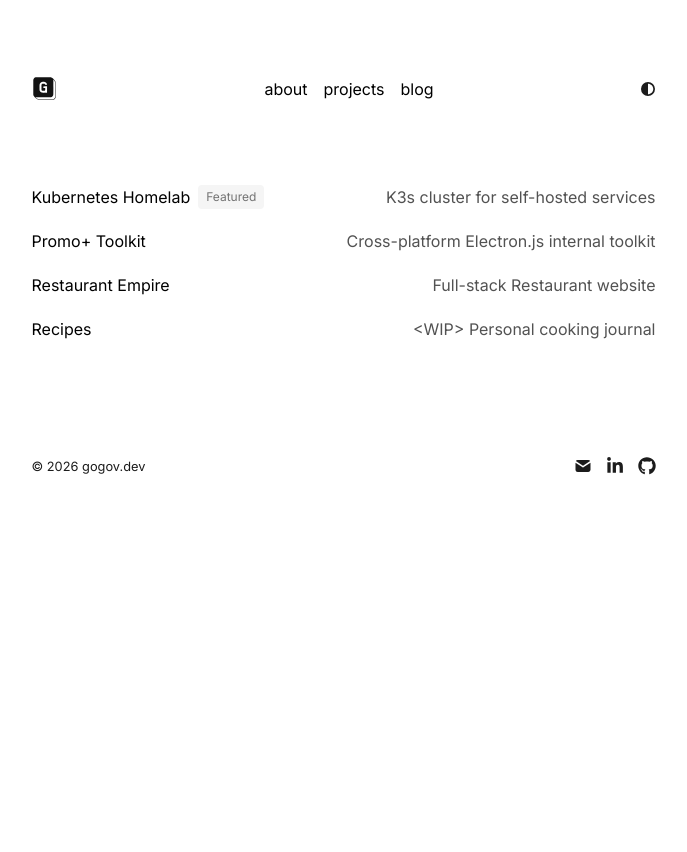
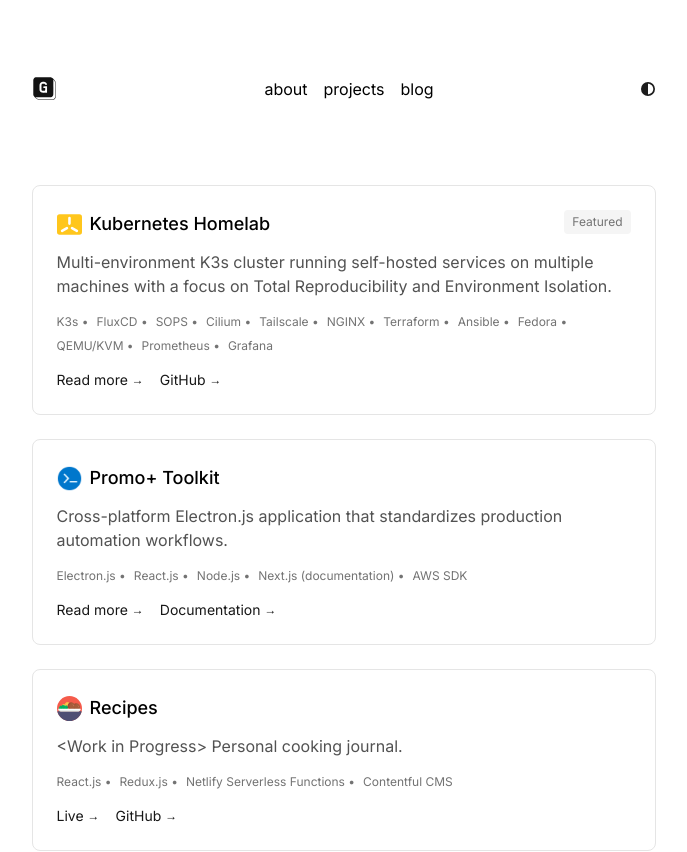
Before and after one commit to kristiangogov/gogov-dev, a Next.js app: page /projects in a window 1280 px wide. Shown: the top 852 px of the page, without its empty margins (289-976 px from the left). Before the commit the page ends 800 px from the top, so only its background shows below. Built offline with nearby package versions, Linux system fonts and the light colour scheme.

Commit message:
rework projects

```diff
--- a/app/about/page.tsx
+++ b/app/about/page.tsx
@@ -11,15 +11,16 @@ export default async function About() {
     <article className="prose prose-neutral dark:prose-invert max-w-none">
       {/* Sub-header: No italics, just clean metadata style */}
       <p className="text-neutral-500 dark:text-neutral-400 mb-8">
-    I love automating stuff, because life's too short to click buttons and repeat steps. If you'll excuse me, I'll go get coffee now! ☕
+        I love automating stuff, because life's too short to click buttons and
+        repeat steps. If you'll excuse me, I'll go get coffee now! ☕
       </p>
 
       <section className="space-y-8">
         <p>
-      I'm a DevOps / CloudOps Engineer at The Coca-Cola Company. I build tools
-      that translate complex infrastructure requirements into safe, repeatable,
-      and automated workflows, focusing on reducing operational risk and
-      replacing manual CLI friction with standardized platforms.
+          I'm a DevOps / CloudOps Engineer at The Coca-Cola Company. I build
+          tools that translate complex infrastructure requirements into safe,
+          repeatable, and automated workflows, focusing on reducing operational
+          risk and replacing manual CLI friction with standardized platforms.
         </p>
 
         <div className="space-y-6">
@@ -29,21 +30,52 @@ export default async function About() {
           {/* List with no indentation and no bullets */}
           <div className="space-y-4">
             <div className="flex flex-col">
-          <span className="text-neutral-900 dark:text-neutral-100 font-medium">Production Automation</span>
-          <span className="text-neutral-500">Developing an internal operations toolkit to standardize workflows for global teams.</span>
+              <span className="text-neutral-900 dark:text-neutral-100 font-medium">
+                Production Automation
+              </span>
+              <span className="text-neutral-500">
+                Developing an internal operations toolkit to standardize
+                workflows across globally distributed operations teams.
+              </span>
             </div>
             <div className="flex flex-col">
-          <span className="text-neutral-900 dark:text-neutral-100 font-medium">The Lab</span>
-          <span className="text-neutral-500">Managing a multi-stage Kubernetes environment to refine GitOps patterns with Terraform and FluxCD.</span>
+              <span className="text-neutral-900 dark:text-neutral-100 font-medium">
+                The Kubernetes Lab
+              </span>
+              <span className="text-neutral-500">
+                {" "}
+                End-to-end reproducible, multi-stage K3s homelab with FluxCD,
+                Terraform libvirt, and Ansible, featuring Cilium networking,
+                SOPS secrets, NGINX reverse proxy etc.
+              </span>
             </div>
           </div>
         </div>
 
         {/* Footer links */}
         <p className="pt-6 border-t border-neutral-200 dark:border-neutral-800 text-sm text-neutral-500">
-      Read more on my <Link href="/blog" className="text-neutral-900 dark:text-neutral-100 underline underline-offset-4">blog</Link>,
-      view my history on <Link href="https://www.linkedin.com/in/kristiangogov/" className="text-neutral-900 dark:text-neutral-100 underline underline-offset-4">LinkedIn</Link>,
-      or explore the lab on <Link href="https://github.com/kristiangogov" className="text-neutral-900 dark:text-neutral-100 underline underline-offset-4">GitHub</Link>.
+          Read more on my{" "}
+          <Link
+            href="/blog"
+            className="text-neutral-900 dark:text-neutral-100 underline underline-offset-4"
+          >
+            Blog
+          </Link>
+          , view my history on{" "}
+          <Link
+            href="https://www.linkedin.com/in/kristiangogov/"
+            className="text-neutral-900 dark:text-neutral-100 underline underline-offset-4"
+          >
+            LinkedIn
+          </Link>
+          , or explore the lab on{" "}
+          <Link
+            href="https://github.com/kristiangogov"
+            className="text-neutral-900 dark:text-neutral-100 underline underline-offset-4"
+          >
+            GitHub
+          </Link>
+          .
         </p>
       </section>
     </article>
--- /dev/null
+++ b/app/components/project.tsx
@@ -0,0 +1,65 @@
+import Image from "next/image";
+import Link from "next/link";
+
+export function Project({ project }) {
+  return (
+    <div
+      key={project.title}
+      className="w-full max-w-2xl p-6 border border-neutral-200 dark:border-neutral-800 rounded-lg hover:border-neutral-300 dark:hover:border-neutral-700 transition-colors"
+    >
+      {/* Header */}
+      <div className="flex items-start justify-between mb-3">
+        <h3 className="flex items-center text-lg font-semibold gap-2">
+          {project.image ? (
+            <Image
+              src={project.image.src}
+              alt={project.image.alt}
+              width={project.image.width}
+              height={project.image.height}
+              priority
+              className="self-center"
+            />
+          ) : null}
+
+          {project.title}
+        </h3>
+
+        {project.featured && (
+          <span className="text-xs text-neutral-500 dark:text-neutral-400 bg-neutral-100 dark:bg-neutral-800 px-2 py-1 rounded">
+            Featured
+          </span>
+        )}
+      </div>
+
+      {/* Description */}
+      <p className="text-neutral-600 dark:text-neutral-400 mb-4">
+        {project.description}
+      </p>
+
+      {/* Tech stack */}
+      <div className="flex flex-wrap gap-2 mb-4 text-xs text-neutral-500 dark:text-neutral-400">
+        {project.stack.map((tech, index) => (
+          <span key={tech}>
+            {tech}
+            {index < project.stack.length - 1 && " •"}
+          </span>
+        ))}
+      </div>
+
+      {/* Links */}
+      {project.links?.length > 0 && (
+        <div className="flex gap-4">
+          {project.links.map((link) => (
+            <Link
+              key={link.href}
+              href={link.href}
+              className="text-sm text-neutral-900 dark:text-neutral-100 hover:text-neutral-600 dark:hover:text-neutral-400 transition-colors inline-flex items-center gap-1"
+            >
+              {link.label} <span className="text-xs">→</span>
+            </Link>
+          ))}
+        </div>
+      )}
+    </div>
+  );
+}
--- /dev/null
+++ b/app/lib/projects.ts
@@ -0,0 +1,114 @@
+export const projects = [
+  {
+    title: "Kubernetes Homelab",
+    featured: true,
+    image: {
+      src: "/k3s.svg",
+      alt: "logo",
+      width: 25,
+      height: 25,
+    },
+    description:
+      "Multi-environment K3s cluster running self-hosted services on multiple machines with a focus on Total Reproducibility and Environment Isolation.",
+    stack: [
+      "K3s",
+      "FluxCD",
+      "SOPS",
+      "Cilium",
+      "Tailscale",
+      "NGINX",
+      "Terraform",
+      "Ansible",
+      "Fedora",
+      "QEMU/KVM",
+      "Prometheus",
+      "Grafana",
+    ],
+    links: [
+      {
+        label: "Read more",
+        href: "/blog/homelab-initial-setup",
+      },
+      {
+        label: "GitHub",
+        href: "https://github.com/kristiangogov/homelab",
+      },
+    ],
+  },
+  {
+    title: "Promo+ Toolkit",
+    featured: false,
+    image: {
+      src: "/promo-plus-toolkit/icon.png",
+      alt: "logo",
+      width: 25,
+      height: 25,
+    },
+    description:
+      "Cross-platform Electron.js application that standardizes production automation workflows.",
+    stack: [
+      "Electron.js",
+      "React.js",
+      "Node.js",
+      "Next.js (documentation)",
+      "AWS SDK",
+    ],
+    links: [
+      {
+        label: "Read more",
+        href: "/blog/promo-toolkit",
+      },
+      {
+        label: "Documentation",
+        href: "https://promo-plus-docs.vercel.app/docs/getting-started/introduction",
+      },
+    ],
+  },
+  {
+    title: "Recipes",
+    featured: false,
+    image: {
+      src: "/recipes.svg",
+      alt: "logo",
+      width: 25,
+      height: 25,
+    },
+    description: "<Work in Progress> Personal cooking journal.",
+    stack: [
+      "React.js",
+      "Redux.js",
+      "Netlify Serverless Functions",
+      "Contentful CMS",
+    ],
+    links: [
+      {
+        label: "Live",
+        href: "https://recipes.gogov.dev/recipes",
+      },
+      {
+        label: "GitHub",
+        href: "https://github.com/kristiangogov/recipes",
+      },
+    ],
+  },
+//   {
+//     title: "Restaurant Empire",
+//     featured: false,
+//     description: "Full-stack restaurant website prototype.",
+//     stack: ["React.js", "Express.js", "Node.js", "MongoDB"],
+//     links: [
+//       {
+//         label: "Live Demo",
+//         href: "https://restaurant-empire-demo.vercel.app/",
+//       },
+//       {
+//         label: "GitHub Front-end",
+//         href: "https://github.com/kristiangogov/re_client",
+//       },
+//       {
+//         label: "GitHub API",
+//         href: "https://github.com/kristiangogov/re_server",
+//       },
+//     ],
+//   },
+];
--- a/app/page.tsx
+++ b/app/page.tsx
@@ -1,18 +1,16 @@
-import Image from "next/image";
-import Link from "next/link";
+import { projects } from "./lib/projects";
+import { Project } from "./components/project";
 
 export default function Page() {
   return (
     <section className="">
       <div className="flex flex-col my-4">
-        {/* Header Section */}
         <div className="mb-14 flex flex-col items-start">
-          {/* Name: Clean and balanced */}
+          {/* HEADER */}
           <h1 className="text-xl font-medium tracking-tight text-neutral-900 dark:text-neutral-100">
             Kristian Gogov
           </h1>
-
-          {/* The "Here is what I do" section */}
+          {/* SUBHEADER */}
           <div className="mt-2 flex flex-col gap-1 text-sm text-neutral-500 dark:text-neutral-400">
             <p>DevOps / CloudOps Engineer at The Coca-Cola Company.</p>
             <p>
@@ -27,74 +25,16 @@ export default function Page() {
               in the lab.
             </p>
           </div>
-
-
           <p className="mt-6 text-sm text-neutral-500 dark:text-neutral-400">
             Here you'll find my projects, experiments, and some technical notes.
           </p>
         </div>
-
-        <div className="w-full max-w-2xl p-6 border border-neutral-200 dark:border-neutral-800 rounded-lg hover:border-neutral-300 dark:hover:border-neutral-700 transition-colors">
-          <div className="flex items-start justify-between mb-3">
-            <h3 className="flex items-center text-lg font-semibold gap-2">
-              <Image
-                src="/k3s.svg"
-                alt="logo"
-                width={25}
-                height={25}
-                priority
-                className="self-center"
-              />
-              Kubernetes Homelab
-            </h3>
-            <span className="text-xs text-neutral-500 dark:text-neutral-400 bg-neutral-100 dark:bg-neutral-800 px-2 py-1 rounded">
-              Featured
-            </span>
-          </div>
-
-          <p className="text-neutral-600 dark:text-neutral-400 mb-4">
-            Multi-environment K3s cluster running self-hosted services on multiple machines
-            with a focus on Total Reproducibility and Environment Isolation.
-          </p>
-
-          <div className="flex flex-wrap gap-2 mb-4 text-xs text-neutral-500 dark:text-neutral-400">
-            <span>K3s</span>
-            <span>•</span>
-            <span>FluxCD</span>
-            <span>•</span>
-            <span>SOPS</span>
-            <span>•</span>
-            <span>Cilium</span>
-            <span>•</span>
-            <span>Tailscale</span>
-            <span>•</span>
-            <span>NGINX</span>
-            <span>•</span>
-            <span>Terraform</span>
-            <span>•</span>
-            <span>Ansible</span>
-            <span>•</span>
-            <span>Fedora</span>
-            <span>•</span>
-            <span>QEMU/KVM</span>
-            <span>•</span>
-            <span>Prometheus</span>
-            <span>•</span>
-            <span>Grafana</span>
-          </div>
-
-          <Link
-            href="/blog/homelab-initial-setup"
-            className="mr-4 text-sm text-neutral-900 dark:text-neutral-100 hover:text-neutral-600 dark:hover:text-neutral-400 transition-colors inline-flex items-center gap-1"
-          >
-            Read more <span className="text-xs">→</span>
-          </Link>
-          <Link
-            href="https://github.com/kristiangogov/homelab"
-            className="text-sm text-neutral-900 dark:text-neutral-100 hover:text-neutral-600 dark:hover:text-neutral-400 transition-colors inline-flex items-center gap-1"
-          >
-            GitHub <span className="text-xs">→</span>
-          </Link>
+        <div className="flex flex-col gap-6">
+          {projects
+            .filter((project) => project.featured)
+            .map((project, index) => (
+             <Project project={project} key={index}/>
+            ))}
         </div>
       </div>
     </section>
--- a/app/projects/page.tsx
+++ b/app/projects/page.tsx
@@ -1,6 +1,7 @@
 import Link from "next/link";
 import type { Metadata } from "next";
-import { projects } from "./project-data";
+import { projects } from "../lib/projects"
+import { Project } from "../components/project";
 
 export const metadata: Metadata = {
   title: "Projects",
@@ -10,29 +11,11 @@ export const metadata: Metadata = {
 export default function Projects() {
   return (
     <section>
-      <div>
-        {projects.map((project, index) => (
-          <Link
-            key={index}
-            href={project.url}
-            className="flex flex-col space-y-1 mb-5 transition-opacity duration-200 hover:opacity-80"
-            rel="noopener noreferrer"
-          >
-            <div className="w-full flex flex-col sm:flex-row justify-between items-start sm:items-center space-y-1 sm:space-y-0 sm:space-x-2">
-              <div className="flex items-center gap-2">
-                <h2 className="text-black dark:text-white">{project.title}</h2>
-                {project.featured && (
-                  <span className="text-xs text-neutral-500 dark:text-neutral-400 bg-neutral-100 dark:bg-neutral-800 px-2 py-1 rounded">
-                    Featured
-                  </span>
-                )}
-              </div>
-              <p className="text-neutral-600 dark:text-neutral-400">
-                {project.description}
-              </p>
-            </div>
-          </Link>
-        ))}
+      <div className="flex flex-col gap-6">
+        {projects
+          .map((project, index) => (
+            <Project project={project} key={index} />
+          ))}
       </div>
     </section>
   );
--- a/app/projects/project-data.tsx
+++ /dev/null
@@ -1,33 +0,0 @@
-export interface Project {
-  title: string;
-  description: string;
-  url: string;
-  featured: boolean;
-}
-
-export const projects: Project[] = [
-  {
-    title: "Kubernetes Homelab",
-    description: "K3s cluster for self-hosted services",
-    url: "https://github.com/kristiangogov/homelab",
-    featured: true,
-  },
-  {
-    title: "Promo+ Toolkit",
-    description: "Cross-platform Electron.js internal toolkit",
-    url: "/blog/promo-toolkit",
-    featured: false,
-  },
-  {
-    title: "Restaurant Empire",
-    description: "Full-stack Restaurant website",
-    url: "https://restaurant-empire-demo.vercel.app/",
-    featured: false,
-  },
-  {
-    title: "Recipes",
-    description: "<WIP> Personal cooking journal",
-    url: "https://recipes.gogov.dev/",
-    featured: false,
-  },
-];
```
Also changed, not shown: public/recipes.svg (added). Lines whose indentation alone changed are shown as unchanged.
